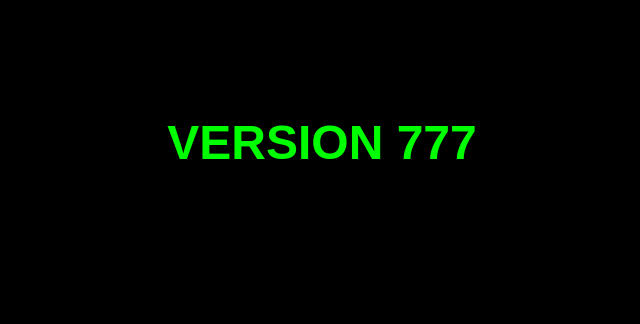
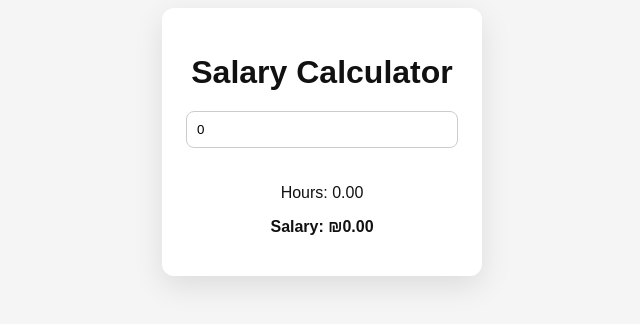
Before and after one commit to holzyotam-sys/salary-app-1, a Next.js app: page / in a window 1280 px wide. Shown: the part 258-582 px from the top of the page, without its empty margins (318-958 px from the left). Built offline with nearby package versions, Linux system fonts and the light colour scheme.

Commit message:
final working UI

```diff
--- a/app/page.tsx
+++ b/app/page.tsx
@@ -1,22 +1,60 @@
 'use client';
 
+import { useState } from 'react';
+
+function formatMoney(value: number): string {
+  return `₪${value.toFixed(2)}`;
+}
+
 export default function Home() {
+  const [minutes, setMinutes] = useState<number>(0);
+
+  const hourlyRate = 50;
+  const hours = minutes / 60;
+  const salary = hours * hourlyRate;
+
   return (
     <div
       style={{
         position: 'fixed',
         inset: 0,
-        background: 'black',
-        color: 'lime',
         display: 'flex',
         justifyContent: 'center',
         alignItems: 'center',
-        fontSize: '48px',
-        fontWeight: 'bold',
-        zIndex: 999999,
+        background: '#f5f5f5',
       }}
     >
-      VERSION 777
+      <div
+        style={{
+          width: 320,
+          background: '#fff',
+          padding: 24,
+          borderRadius: 12,
+          boxShadow: '0 10px 30px rgba(0,0,0,0.1)',
+          textAlign: 'center',
+        }}
+      >
+        <h1 style={{ marginBottom: 20 }}>Salary Calculator</h1>
+
+        <input
+          type="number"
+          placeholder="Enter minutes"
+          value={minutes}
+          onChange={(e) => setMinutes(Number(e.target.value))}
+          style={{
+            width: '100%',
+            padding: 10,
+            marginBottom: 20,
+            borderRadius: 8,
+            border: '1px solid #ccc',
+          }}
+        />
+
+        <p>Hours: {hours.toFixed(2)}</p>
+        <p style={{ fontWeight: 'bold' }}>
+          Salary: {formatMoney(salary)}
+        </p>
+      </div>
     </div>
   );
 }
```
